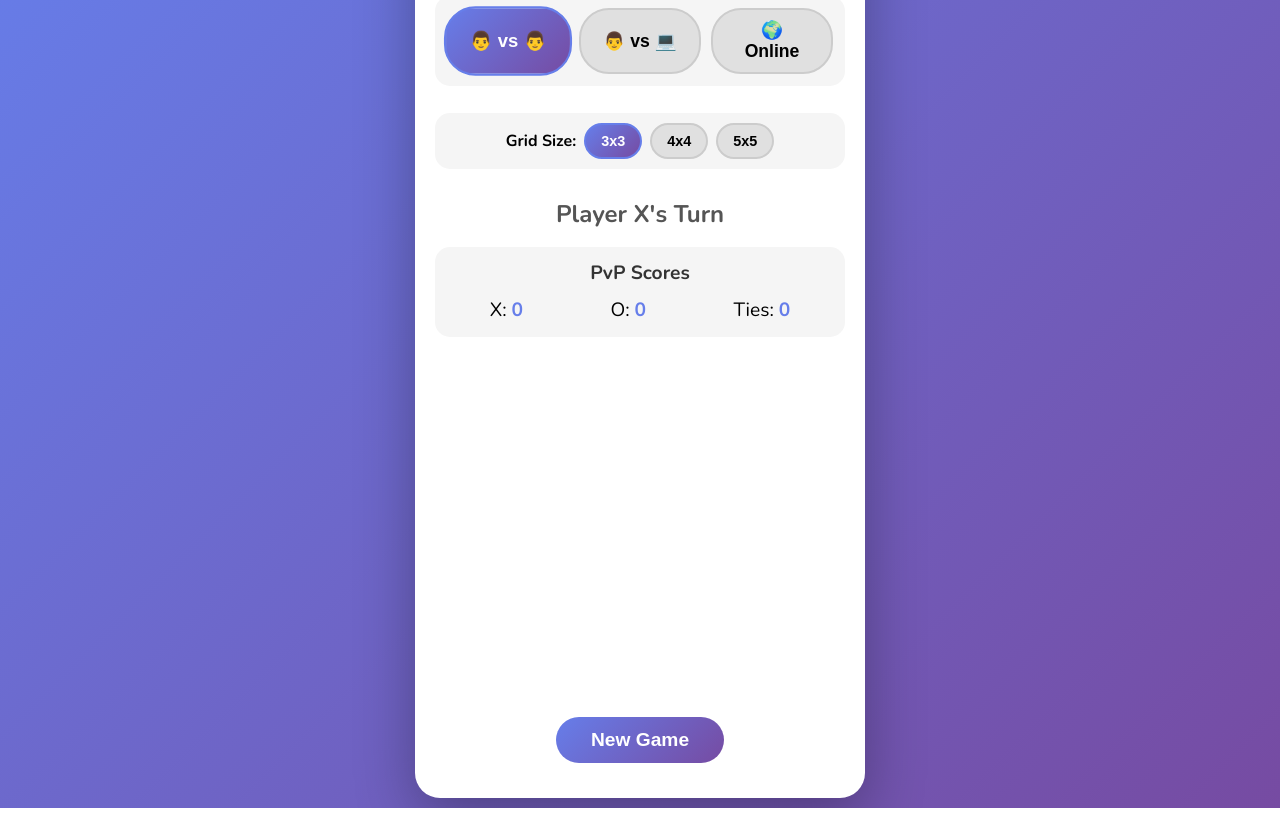
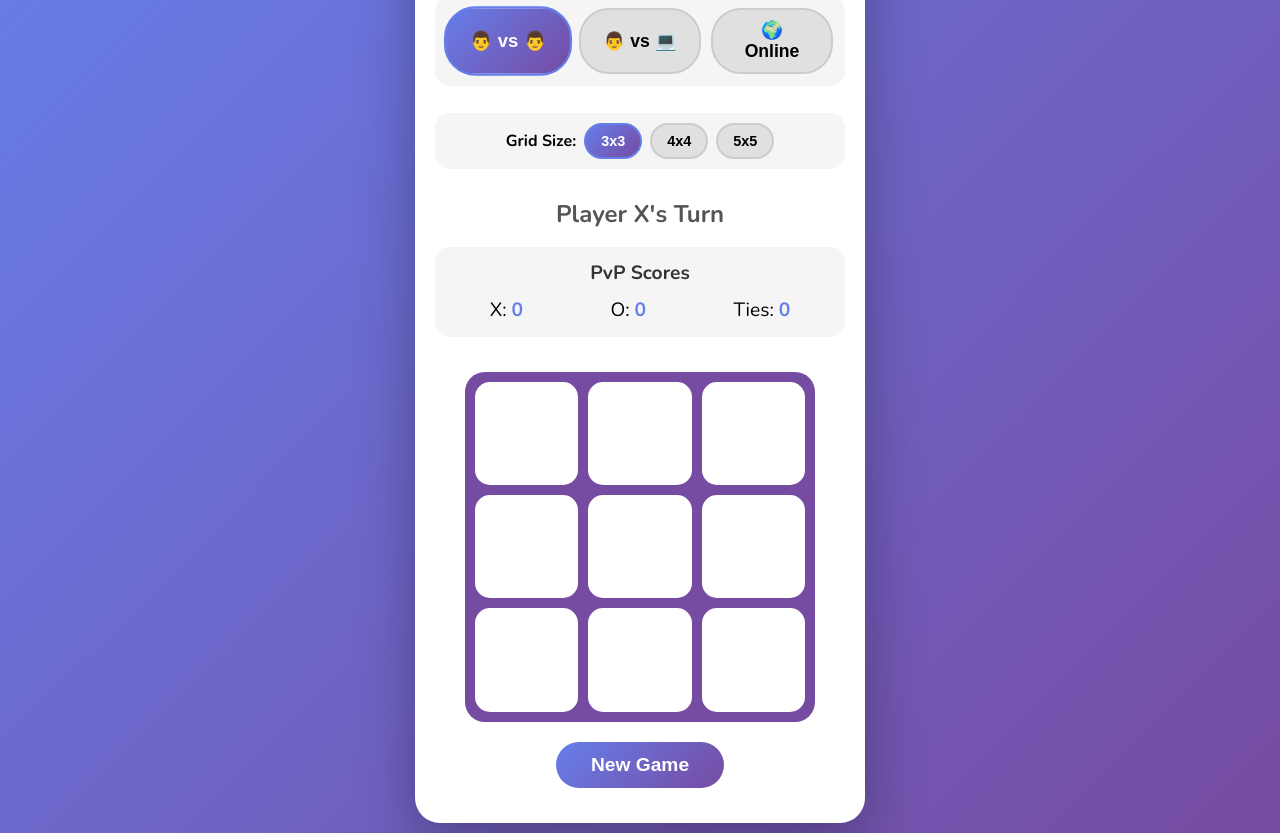
Before and after one commit to Kuntal1111/tic-tac-toe-online, a website built with Vite: page index.html in a window 1280 px wide. Shown: the part 109-942 px from the top of the page. Before the commit the page ends 917 px from the top, so only its background shows below. Built offline with nearby package versions, Linux system fonts and the light colour scheme; no server answers.

Commit message:
Fix regression: Restore purple board border in style.css

```diff
--- a/style.css
+++ b/style.css
@@ -115,6 +115,9 @@ h1 {
     /* Dynamic scaling for larger grids */
     --gap-size: calc(10px - (var(--grid-size, 3) - 3) * 2px);
     gap: var(--gap-size);
+    /* Restore background and margin */
+    margin: 20px auto;
+    background: #764ba2;
     /* Slightly less padding for large grids to maximize cell size */
     padding: calc(10px - (var(--grid-size, 3) - 3) * 2px);
     border-radius: 20px;
```
Also changed, not shown: 1 other file.
